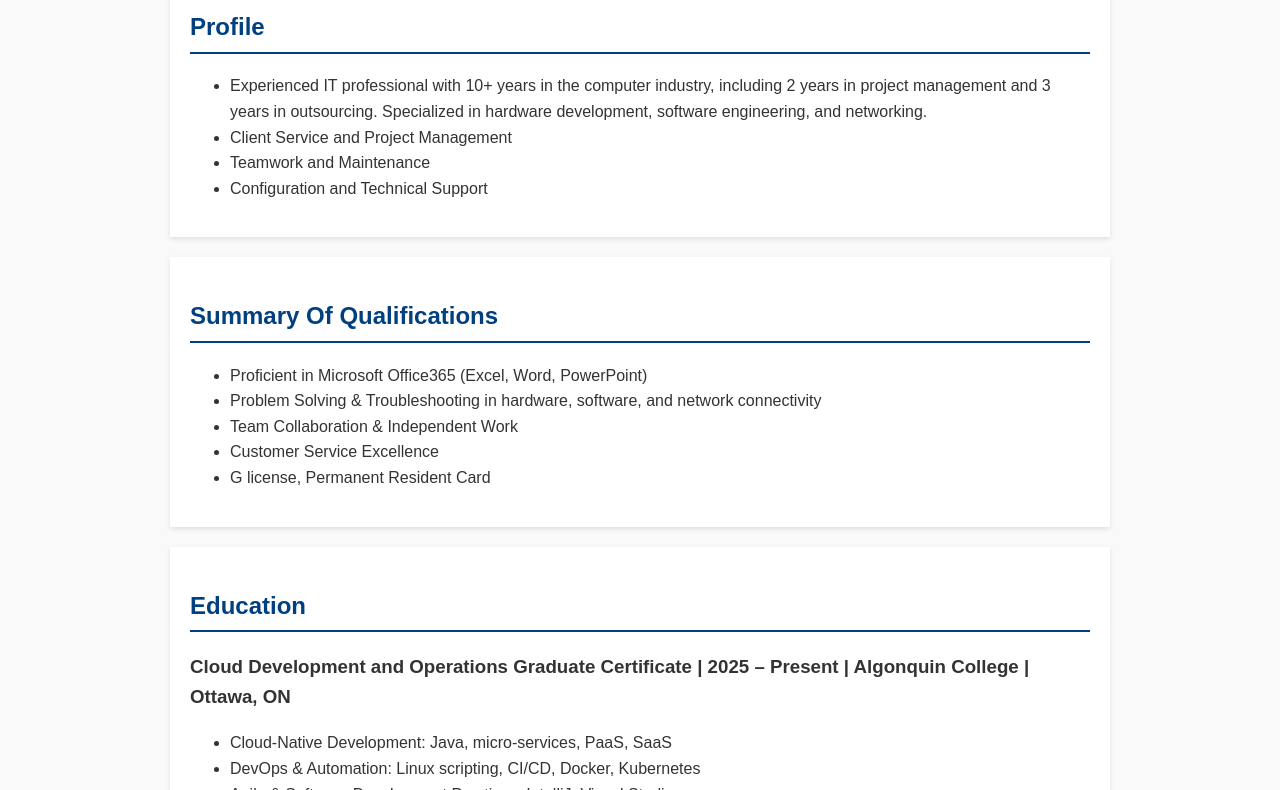
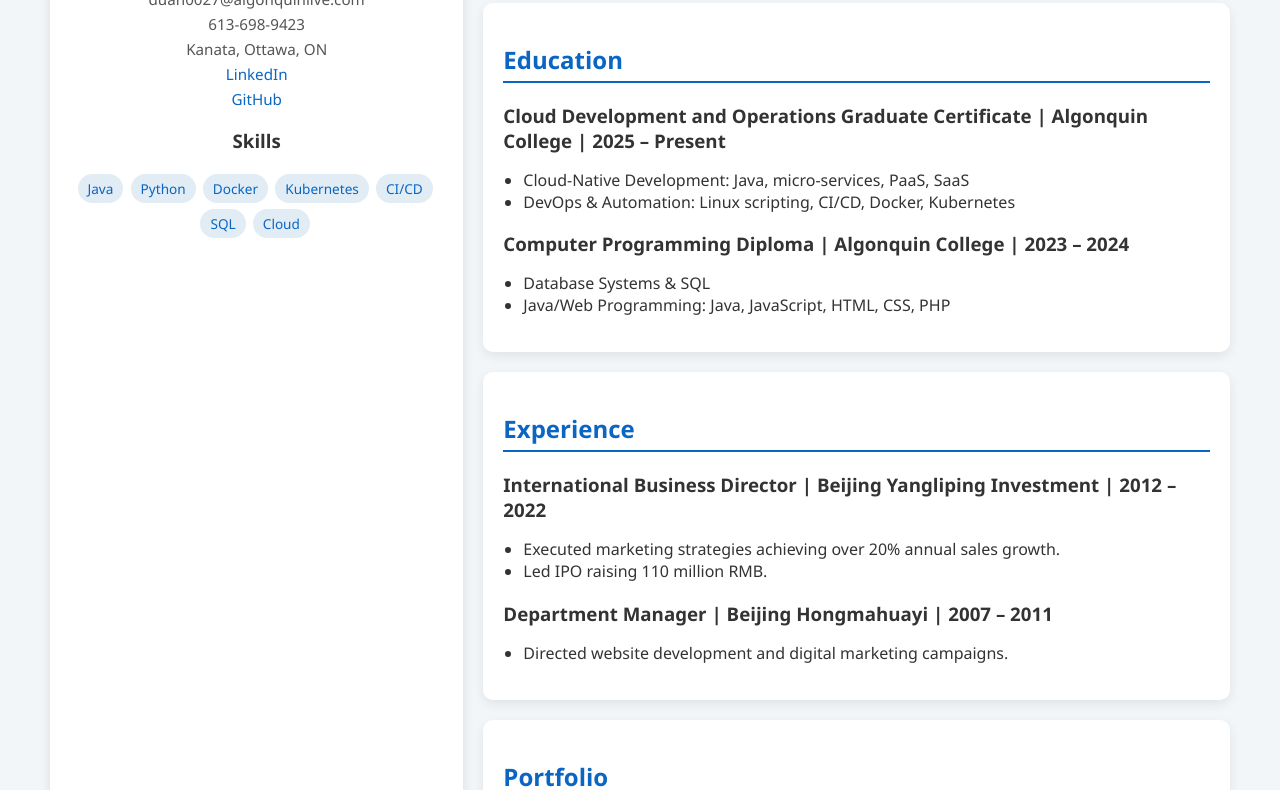
Before and after one commit to shaoxianduan/https-shaoxianduan.github.io, a plain HTML site: page index.html in a window 1280 px wide. Shown: the part 249-1039 px from the top of the page. Drawn offline with Linux system fonts and the light colour scheme.

Commit message:
Update index.html

```diff
--- a/index.html
+++ b/index.html
@@ -5,124 +5,176 @@
 <meta name="viewport" content="width=device-width, initial-scale=1.0">
 <title>Shaoxian Duan - Portfolio</title>
 <style>
+/* 通用样式 */
 body {
-            font-family: Arial, sans-serif;
-            line-height: 1.6;
     margin: 0;
-            padding: 0;
-            background-color: #f9f9f9;
+    font-family: 'Segoe UI', Tahoma, Geneva, Verdana, sans-serif;
+    background-color: #f3f6f8;
     color: #333;
 }
-        header {
-            background-color: #004080;
-            color: #fff;
+
+/* 页面容器 */
+.container {
+    display: flex;
+    flex-wrap: wrap;
+    max-width: 1200px;
+    margin: 20px auto;
+}
+
+/* 左侧侧边栏 */
+.sidebar {
+    flex: 1 1 300px;
+    background-color: #fff;
     padding: 20px;
+    margin: 10px;
+    border-radius: 10px;
+    box-shadow: 0 4px 12px rgba(0,0,0,0.1);
     text-align: center;
 }
-        section {
+
+.sidebar img {
+    width: 120px;
+    height: 120px;
+    border-radius: 50%;
+    object-fit: cover;
+    margin-bottom: 15px;
+}
+
+.sidebar h2 {
+    margin: 10px 0 5px 0;
+    color: #0a66c2;
+}
+
+.sidebar p, .sidebar a {
+    margin: 5px 0;
+    font-size: 0.95rem;
+    color: #555;
+}
+
+.sidebar a {
+    text-decoration: none;
+    color: #0a66c2;
+}
+
+.sidebar a:hover {
+    text-decoration: underline;
+}
+
+/* 右侧内容区 */
+.main {
+    flex: 2 1 600px;
+    margin: 10px;
+}
+
+.card {
+    background-color: #fff;
     padding: 20px;
-            max-width: 900px;
-            margin: auto;
-            background-color: #fff;
     margin-bottom: 20px;
-            box-shadow: 0 2px 5px rgba(0,0,0,0.1);
+    border-radius: 10px;
+    box-shadow: 0 4px 12px rgba(0,0,0,0.08);
 }
-        h2 {
-            color: #004080;
-            border-bottom: 2px solid #004080;
+
+.card h2 {
+    color: #0a66c2;
+    border-bottom: 2px solid #0a66c2;
     padding-bottom: 5px;
 }
-        a {
-            color: #004080;
-            text-decoration: none;
+
+.card h3 {
+    color: #333;
+    margin-bottom: 5px;
 }
-        a:hover {
-            text-decoration: underline;
+
+.card ul {
+    padding-left: 20px;
+}
+
+.skill-tag {
+    display: inline-block;
+    background-color: #e1ecf4;
+    color: #0a66c2;
+    padding: 5px 10px;
+    border-radius: 20px;
+    font-size: 0.85rem;
+    margin: 3px 3px 3px 0;
+}
+
+/* 响应式 */
+@media(max-width: 900px){
+    .container {
+        flex-direction: column;
+    }
 }
 </style>
 </head>
 <body>
 
-<header>
-    <h1>Shaoxian Duan</h1>
-    <p>duan0027@algonquinlive.com | 613-698-9423 | 20 Bon Echo Crescent, Kanata, Ottawa, ON</p>
+<div class="container">
+    <!-- 左侧侧边栏 -->
+    <div class="sidebar">
+        <img src="https://avatars.githubusercontent.com/u/your-github-avatar" alt="Shaoxian Duan">
+        <h2>Shaoxian Duan</h2>
+        <p>duan0027@algonquinlive.com</p>
+        <p>613-698-9423</p>
+        <p>Kanata, Ottawa, ON</p>
         <p><a href="https://www.linkedin.com/in/shaoxian-duan-4659a" target="_blank">LinkedIn</a></p>
-</header>
+        <p><a href="https://github.com/shaoxianduan" target="_blank">GitHub</a></p>
 
-<section>
+        <h3>Skills</h3>
+        <div>
+            <span class="skill-tag">Java</span>
+            <span class="skill-tag">Python</span>
+            <span class="skill-tag">Docker</span>
+            <span class="skill-tag">Kubernetes</span>
+            <span class="skill-tag">CI/CD</span>
+            <span class="skill-tag">SQL</span>
+            <span class="skill-tag">Cloud</span>
+        </div>
+    </div>
+
+    <!-- 右侧内容 -->
+    <div class="main">
+        <div class="card">
             <h2>Profile</h2>
             <ul>
-        <li>Experienced IT professional with 10+ years in the computer industry, including 2 years in project management and 3 years in outsourcing. Specialized in hardware development, software engineering, and networking.</li>
-        <li>Client Service and Project Management</li>
-        <li>Teamwork and Maintenance</li>
-        <li>Configuration and Technical Support</li>
+                <li>Experienced IT professional with 10+ years in the computer industry, including 2 years in project management and 3 years in outsourcing.</li>
+                <li>Specialized in hardware development, software engineering, and networking.</li>
             </ul>
-</section>
+        </div>
 
-<section>
-    <h2>Summary Of Qualifications</h2>
-    <ul>
-        <li>Proficient in Microsoft Office365 (Excel, Word, PowerPoint)</li>
-        <li>Problem Solving & Troubleshooting in hardware, software, and network connectivity</li>
-        <li>Team Collaboration & Independent Work</li>
-        <li>Customer Service Excellence</li>
-        <li>G license, Permanent Resident Card</li>
-    </ul>
-</section>
-
-<section>
+        <div class="card">
             <h2>Education</h2>
-    <h3>Cloud Development and Operations Graduate Certificate | 2025 – Present | Algonquin College | Ottawa, ON</h3>
+            <h3>Cloud Development and Operations Graduate Certificate | Algonquin College | 2025 – Present</h3>
             <ul>
                 <li>Cloud-Native Development: Java, micro-services, PaaS, SaaS</li>
                 <li>DevOps & Automation: Linux scripting, CI/CD, Docker, Kubernetes</li>
-        <li>Agile & Software Development Practices: IntelliJ, Visual Studio</li>
-        <li>Cloud Platforms & Security: AWS, Azure, GCP</li>
-        <li>Python/MySQL/ML frameworks: TensorFlow, Keras, Scikit-learn</li>
             </ul>
-
-    <h3>Computer Programming Diploma | 2023 – 2024 | Algonquin College | Ottawa, ON</h3>
+            <h3>Computer Programming Diploma | Algonquin College | 2023 – 2024</h3>
             <ul>
                 <li>Database Systems & SQL</li>
-        <li>Operating System: GNU/Linux installation, configuration, troubleshooting</li>
                 <li>Java/Web Programming: Java, JavaScript, HTML, CSS, PHP</li>
             </ul>
-</section>
+        </div>
 
-<section>
-    <h2>Related Experience</h2>
-    <h3>International Business Director | Beijing Yangliping Investment Co., Ltd | Jan 2012 – Dec 2022</h3>
+        <div class="card">
+            <h2>Experience</h2>
+            <h3>International Business Director | Beijing Yangliping Investment | 2012 – 2022</h3>
             <ul>
                 <li>Executed marketing strategies achieving over 20% annual sales growth.</li>
-        <li>Invested in three projects with budgets >50 million RMB; led IPO raising 110 million RMB.</li>
-        <li>Screened 100+ investment projects annually, advising startups and invested entities.</li>
+                <li>Led IPO raising 110 million RMB.</li>
             </ul>
+            <h3>Department Manager | Beijing Hongmahuayi | 2007 – 2011</h3>
+            <ul>
+                <li>Directed website development and digital marketing campaigns.</li>
+            </ul>
+        </div>
 
-    <h3>Department Manager | Beijing Hongmahuayi Co., Ltd | Jan 2007 – Dec 2011</h3>
-    <ul>
-        <li>Performed surveys, data analysis; provided quarterly media guides.</li>
-        <li>Directed website development and digital marketing campaigns.</li>
-        <li>Optimized strategies, increasing engagement by 25%.</li>
-    </ul>
-
-    <h3>Project Manager | Beijing CYTS Sysnet Company | Jan 2005 – Dec 2007</h3>
-    <ul>
-        <li>Managed software projects, assigned programmers, documented projects.</li>
-        <li>Improved efficiency and addressed client requirement changes.</li>
-        <li>Generated $8 million monthly revenue during pilot run.</li>
-    </ul>
-
-    <h3>System Engineer | Beijing Transpro Technology Co., Ltd | Jan 1997 – Dec 2005</h3>
-    <ul>
-        <li>Installed Novell software, configured Windows NT4.0 servers/clients.</li>
-        <li>Optimized hubs and routers; maintained network cabling systems.</li>
-    </ul>
-</section>
-
-<section>
-    <h2>Portfolio (Coming Soon)</h2>
-    <p>GitHub projects and work samples will be linked here in the future. <!-- 接口1 --> </p>
-</section>
+        <div class="card">
+            <h2>Portfolio</h2>
+            <p><a href="https://github.com/shaoxianduan" target="_blank">View GitHub Projects</a></p>
+        </div>
+    </div>
+</div>
 
 </body>
 </html>
```
Lines whose indentation alone changed are shown as unchanged.
